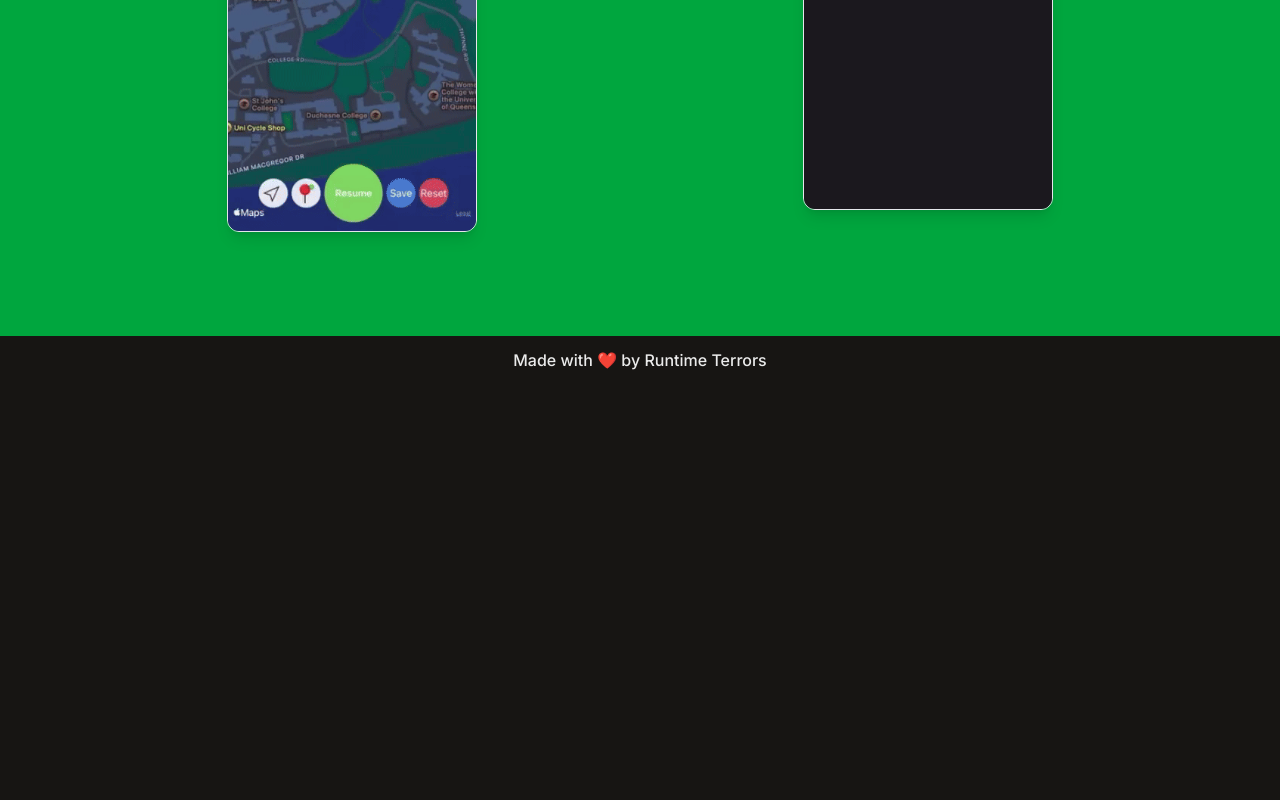
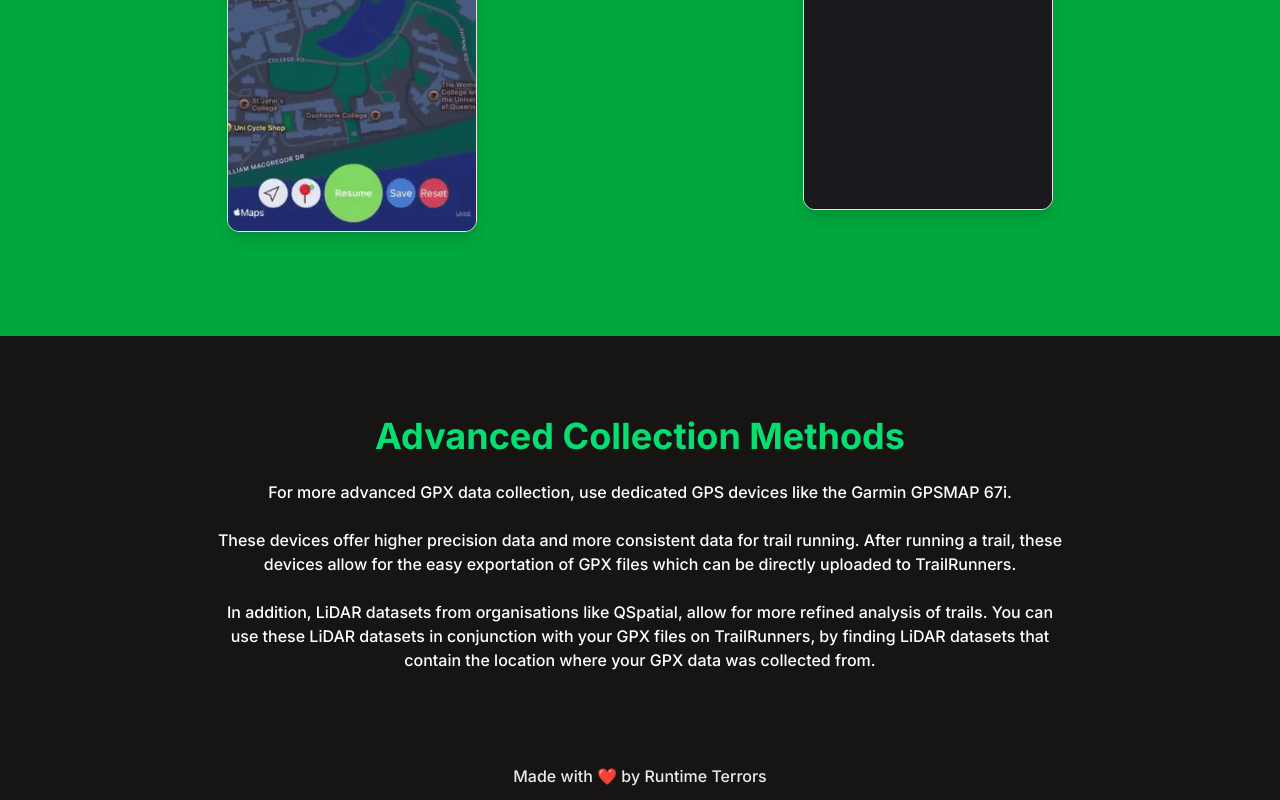
Before and after one commit to justjeromey/DECO3801-RuntimeTerror, a Next.js app in the folder trailrunners/: page /gpx_generate in a window 1280 px wide. Shown: the part 3779-4579 px from the top of the page. Before the commit the page ends 4163 px from the top, so only its background shows below. Built offline with nearby package versions, Linux system fonts and the light colour scheme.

Commit message:
Addition of more advanced data collection methods to GPX generation page

```diff
--- a/trailrunners/src/app/gpx_generate/page.tsx
+++ b/trailrunners/src/app/gpx_generate/page.tsx
@@ -263,6 +263,31 @@
                     </div>
                 </section>
 
+                <section className="w-full bg-colour-primary py-20">
+                    <div className="flex flex-col items-center max-w-4xl mx-auto px-6 text-center text-white">
+                        <h2 className="text-4xl font-bold mb-6 text-green-400">
+                            Advanced Collection Methods
+                        </h2>
+
+                        <div>
+                            For more advanced GPX data collection, use dedicated GPS devices like the Garmin GPSMAP 67i.
+
+                            <br/> <br/>
+
+                            These devices offer higher precision data and more consistent data for trail running.
+                            After running a trail, these devices allow for the easy exportation of GPX files which can be directly uploaded to TrailRunners.
+
+                            <br/> <br/>
+
+                            In addition, LiDAR datasets from organisations like QSpatial, allow for more refined analysis of trails. You can use these LiDAR datasets
+                            in conjunction with your GPX files on TrailRunners, by finding LiDAR datasets that contain the location where your GPX data was collected
+                            from.
+                        </div>
+                    </div>
+                </section>
+
+
+
                 <footer className="p-2 py-3 flex flex-wrap items-center justify-center">
                     <p>Made with ❤️ by Runtime Terrors</p>
                 </footer>
```
